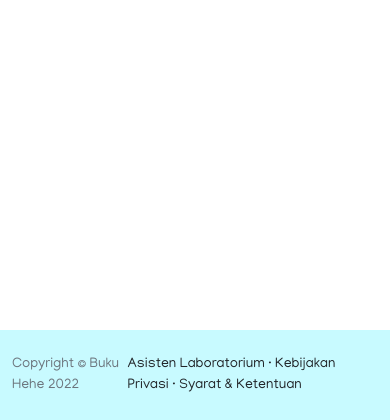
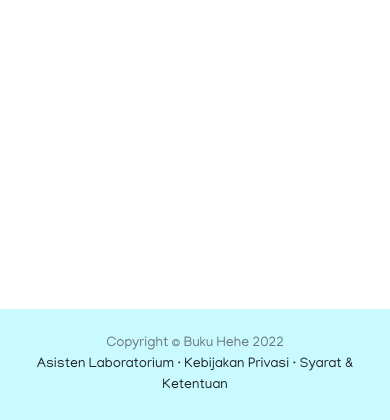
Before and after one commit to aNdr3W03/SI2_UAS, a CodeIgniter app: page /SI2_UAS/index.php/book/index in a window 390 px wide. Shown: the part 424-844 px from the top of the page. Run offline with CodeIgniter, Linux system fonts and the light colour scheme; data comes from the database, SQL or seed files in the repository; some libraries are stand-ins or nearby versions.

Commit message:
update footer responsive

```diff
--- a/application/views/template/footer.php
+++ b/application/views/template/footer.php
@@ -1,6 +1,21 @@
+<!DOCTYPE html>
+<html>
+
+<head>
+    <style>
+        @media only screen and (max-width: 700px) {
+            .footer-container {
+                text-align: center;
+                flex-direction: column!important;
+            }
+        }
+    </style>
+</head>
+
+<body>
     <footer class="fixed-bottom py-4 mt-auto" style="background-color: #C8FAFF;">
         <div class="container-fluid">
-            <div class="d-flex align-items-center justify-content-between small fixed">
+            <div class="footer-container d-flex align-items-center justify-content-between small fixed">
                 <div class="text-muted">Copyright &copy; Buku Hehe 2022</div>
                 <div>
                     <a href="aslab" class="text-decoration-none link-dark">Asisten Laboratorium</a> &middot;
@@ -23,7 +38,6 @@
     <script src="https://cdn.datatables.net/1.10.20/js/jquery.dataTables.min.js" crossorigin="anonymous"></script>
     <script src="https://cdn.datatables.net/1.10.20/js/dataTables.bootstrap4.min.js" crossorigin="anonymous"></script>
     <script src="assets/demo/datatables- demo.js"></script>
+</body>
 
-    </body>
-
-    </html>
+</html>
```
